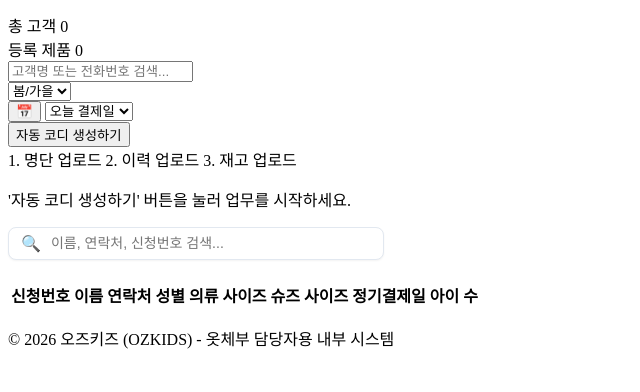
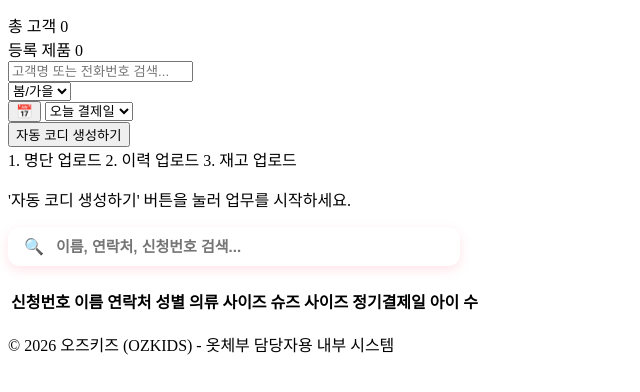
Before and after one commit to julia911211/OZKIZ-Coordination, a website built with Vite: page index.html in a window 1280 px wide. Shown: the part 208-600 px from the top of the page, without its empty margins (0-640 px from the left). Built offline with nearby package versions, Linux system fonts and the light colour scheme; a script that the page names is missing.

Commit message:
고객 DB 검색창 스타일 개선

```diff
--- a/index.html
+++ b/index.html
@@ -106,9 +106,9 @@
           <section class="table-container card-shadow">
             <div class="table-actions">
               <div class="table-filters">
-                <div class="search-input-group" style="display: flex; align-items: center; background: white; border: 1px solid #e2e8f0; border-radius: 8px; padding: 6px 12px; width: 350px; box-shadow: 0 1px 2px rgba(0,0,0,0.05); margin-bottom: 20px;">
-                  <span class="search-icon" style="margin-right: 8px; color: #94a3b8;">🔍</span>
-                  <input type="text" id="customer-db-search" placeholder="이름, 연락처, 신청번호 검색..." style="border: none; outline: none; width: 100%; font-size: 14px; color: #1e293b; background: transparent;">
+                <div class="search-input-group" style="display: flex; align-items: center; background: white; border: 2px solid var(--primary); border-radius: 12px; padding: 10px 16px; width: 420px; box-shadow: 0 4px 12px rgba(255,77,109,0.15); margin-bottom: 20px;">
+                  <span style="margin-right: 10px; font-size: 16px;">🔍</span>
+                  <input type="text" id="customer-db-search" placeholder="이름, 연락처, 신청번호 검색..." style="border: none; outline: none; width: 100%; font-size: 15px; font-weight: 600; color: #1e293b; background: transparent;">
                 </div>
               </div>
             </div>
```
